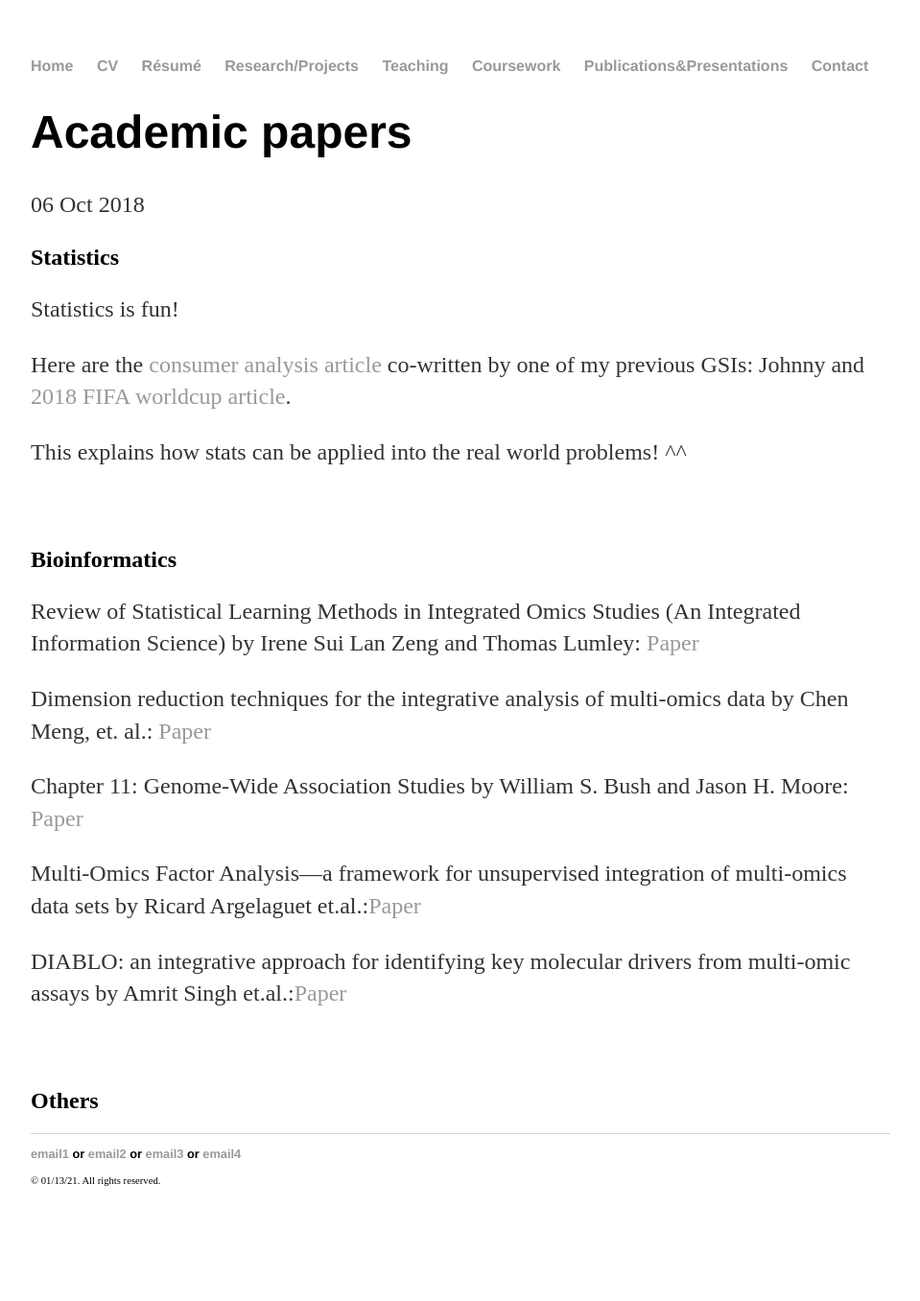
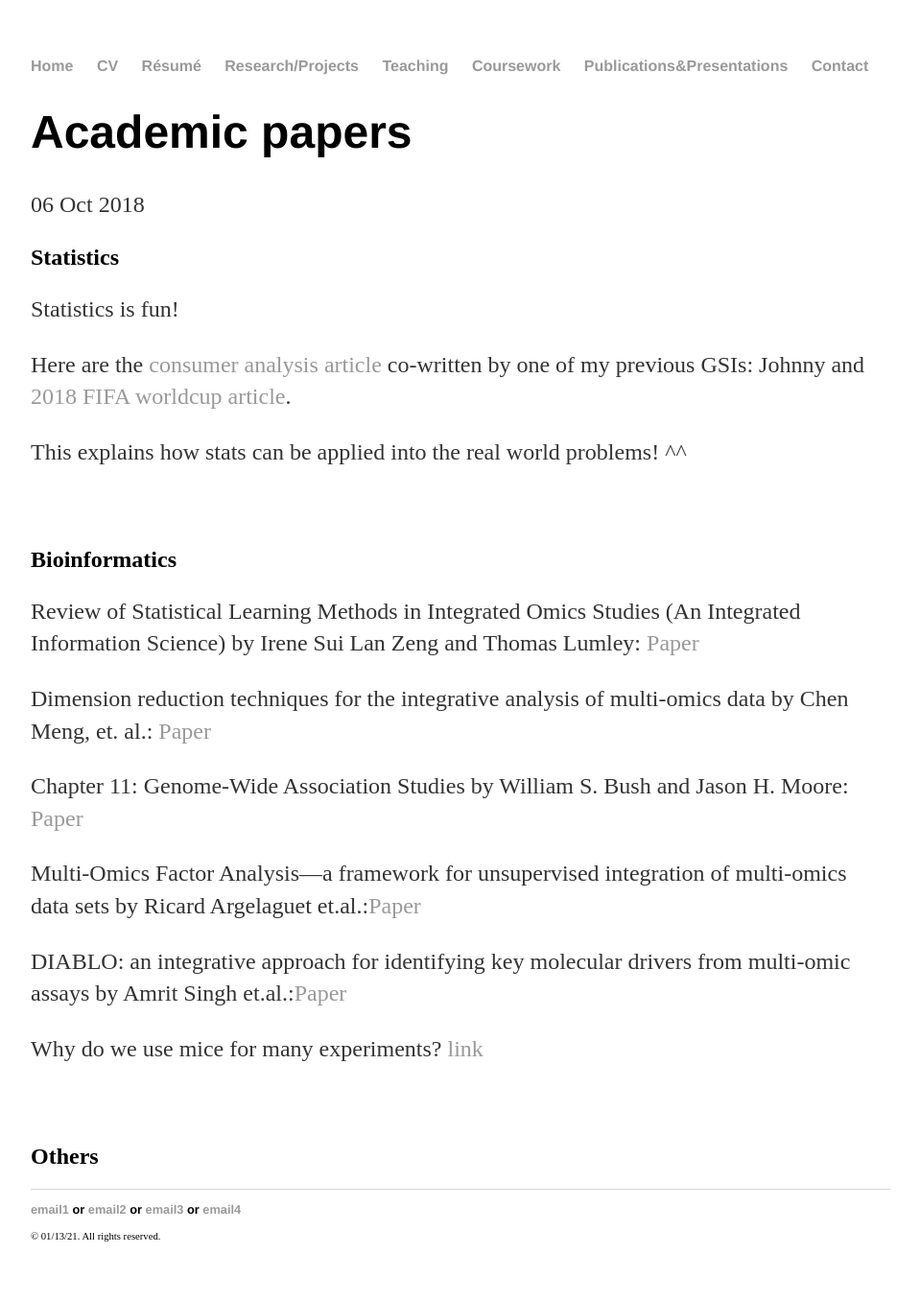
Before and after one commit to yjkweon24/yjkweon24.github.io, a Jekyll site: the page built from _posts/2019-03-16-Academic.md, in a window 1280 px wide. Shown: the whole page at 96% size, without its empty margins (160-1119 px from the left). Built offline with Jekyll 4.4.1, drawn with Linux system fonts in a browser that asks for light colours; before the commit the page ends 1298 px from its top, so only the background shows below that.

Commit message:
Update 2019-03-16-Academic.md

```diff
--- a/_posts/2019-03-16-Academic.md
+++ b/_posts/2019-03-16-Academic.md
@@ -24,6 +24,8 @@ Multi-Omics Factor Analysis—a framework for unsupervised integration of multi-
 
 DIABLO: an integrative approach for identifying key molecular drivers from multi-omic assays by Amrit Singh et.al.:[Paper](https://doi.org/10.1093/bioinformatics/bty1054)
 
+Why do we use mice for many experiments? [link](https://www.livescience.com/32860-why-do-medical-researchers-use-mice.html)
+
 <br>
 
 ## Others
```
